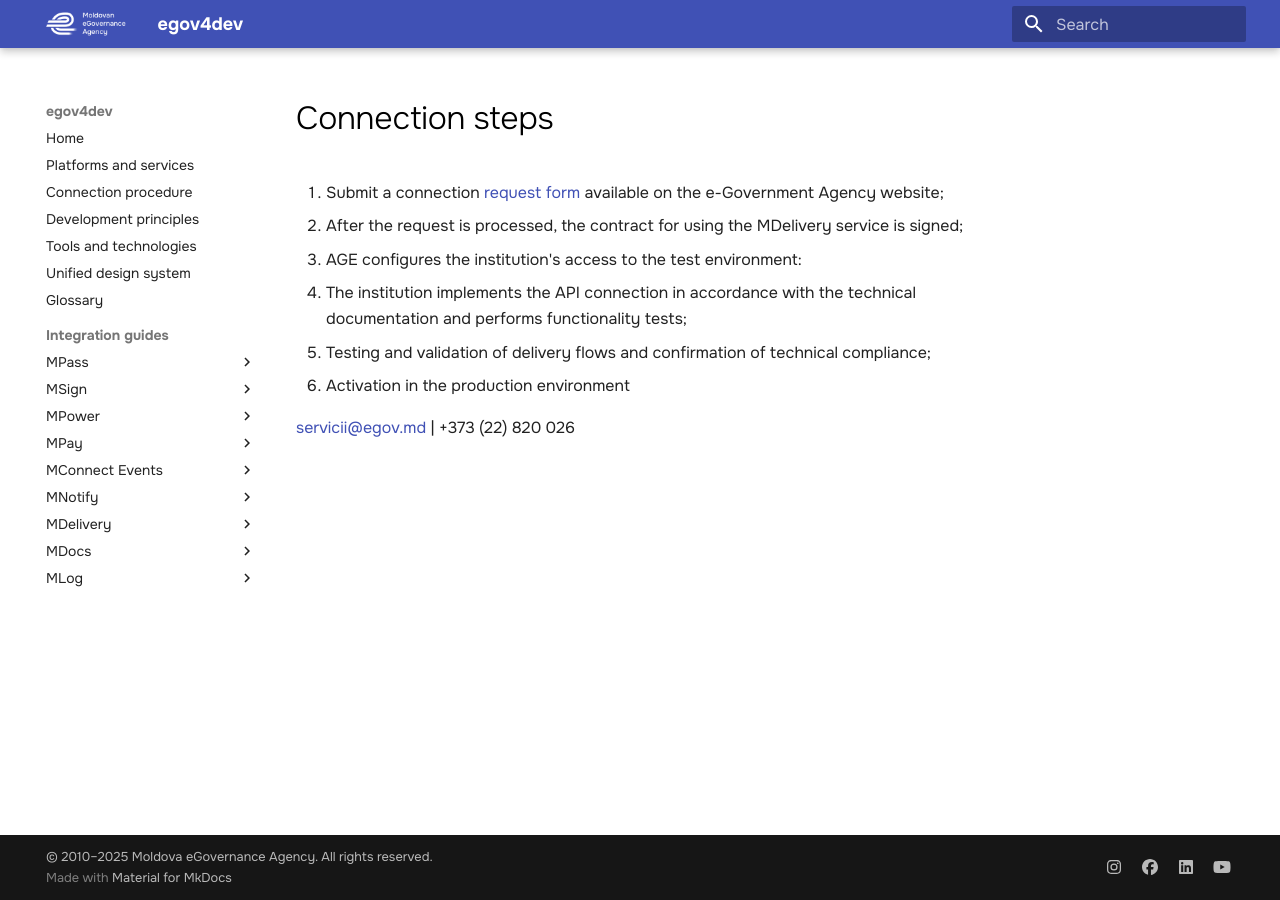
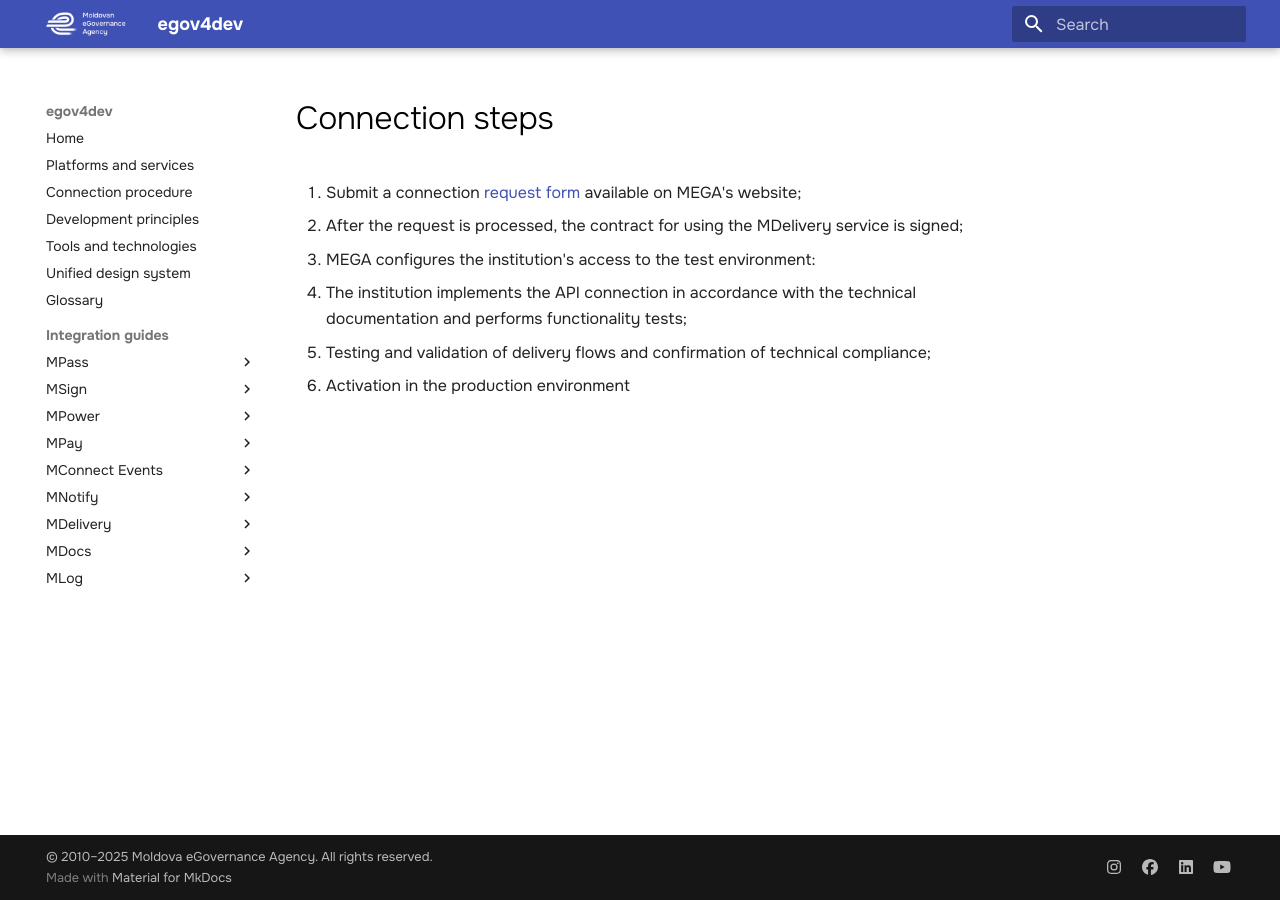
Before and after one commit to egov-moldova/egov4dev, an MkDocs documentation site: the page built from docs/guides/mdelivery/process.md, in a window 1280 px wide. Built offline with MkDocs 1.6.1 and Material for MkDocs 9.7.7, drawn with Linux system fonts in a browser that asks for light colours.

Commit message:
Update process.md

```diff
--- a/docs/guides/mdelivery/process.md
+++ b/docs/guides/mdelivery/process.md
@@ -1,8 +1,6 @@
-1. Submit a connection [request form](https://forms.office.com/pages/responsepage.aspx?id=Z4f8jWsRaEKDxfvIWTRtOHwLku9yOJZAs22J7gTUxBNUMFhISEJPMUNGOTIwV09OTkFTUUtLSk9LTS4u) available on the e-Government Agency website;
+1. Submit a connection [request form](https://forms.office.com/pages/responsepage.aspx?id=Z4f8jWsRaEKDxfvIWTRtOHwLku9yOJZAs22J7gTUxBNUMFhISEJPMUNGOTIwV09OTkFTUUtLSk9LTS4u) available on MEGA's website;
 2. After the request is processed, the contract for using the MDelivery service is signed;
-3. AGE configures the institution's access to the test environment:
+3. MEGA configures the institution's access to the test environment:
 4. The institution implements the API connection in accordance with the technical documentation and performs functionality tests;
 5. Testing and validation of delivery flows and confirmation of technical compliance;
 6. Activation in the production environment
-
-[servicii@egov.md](servicii@egov.md)  |  +373 (22) 820 026
```
